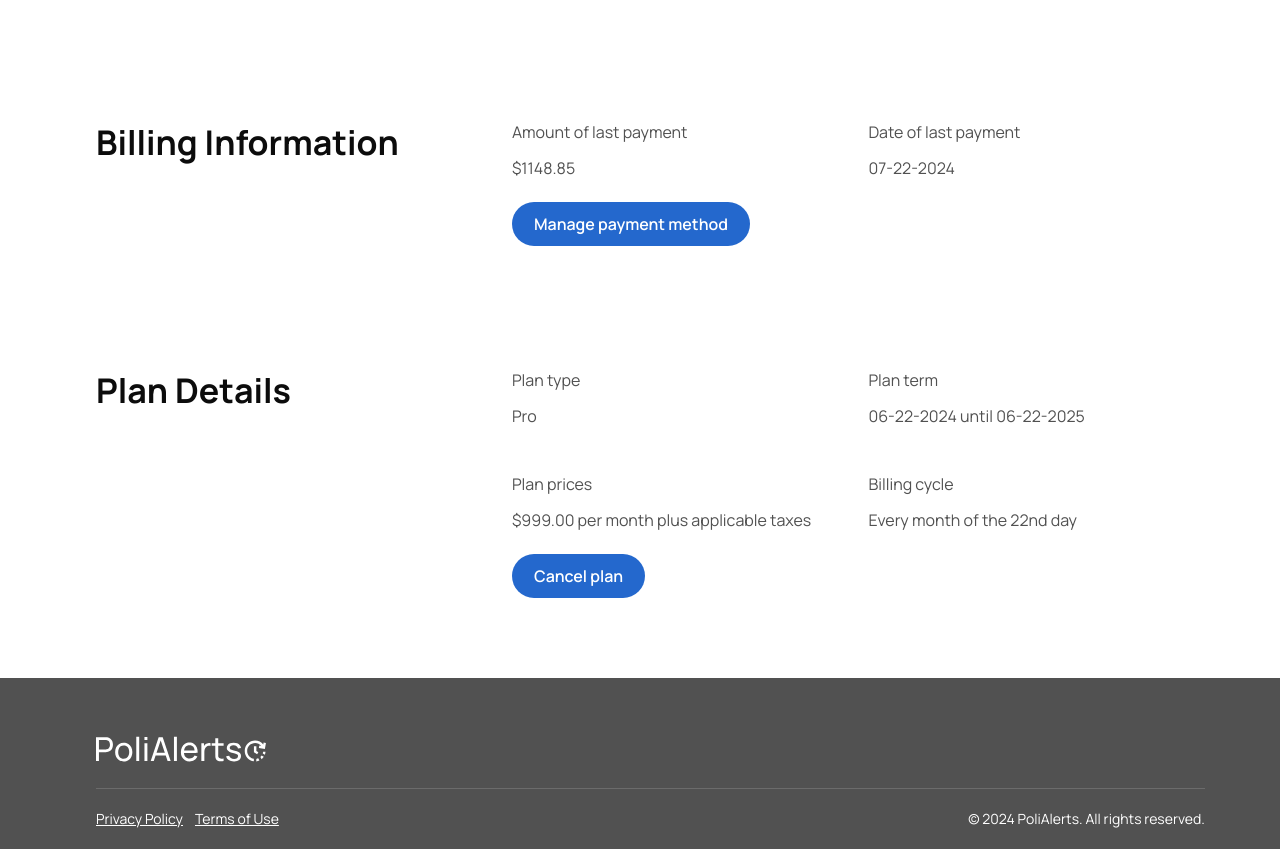
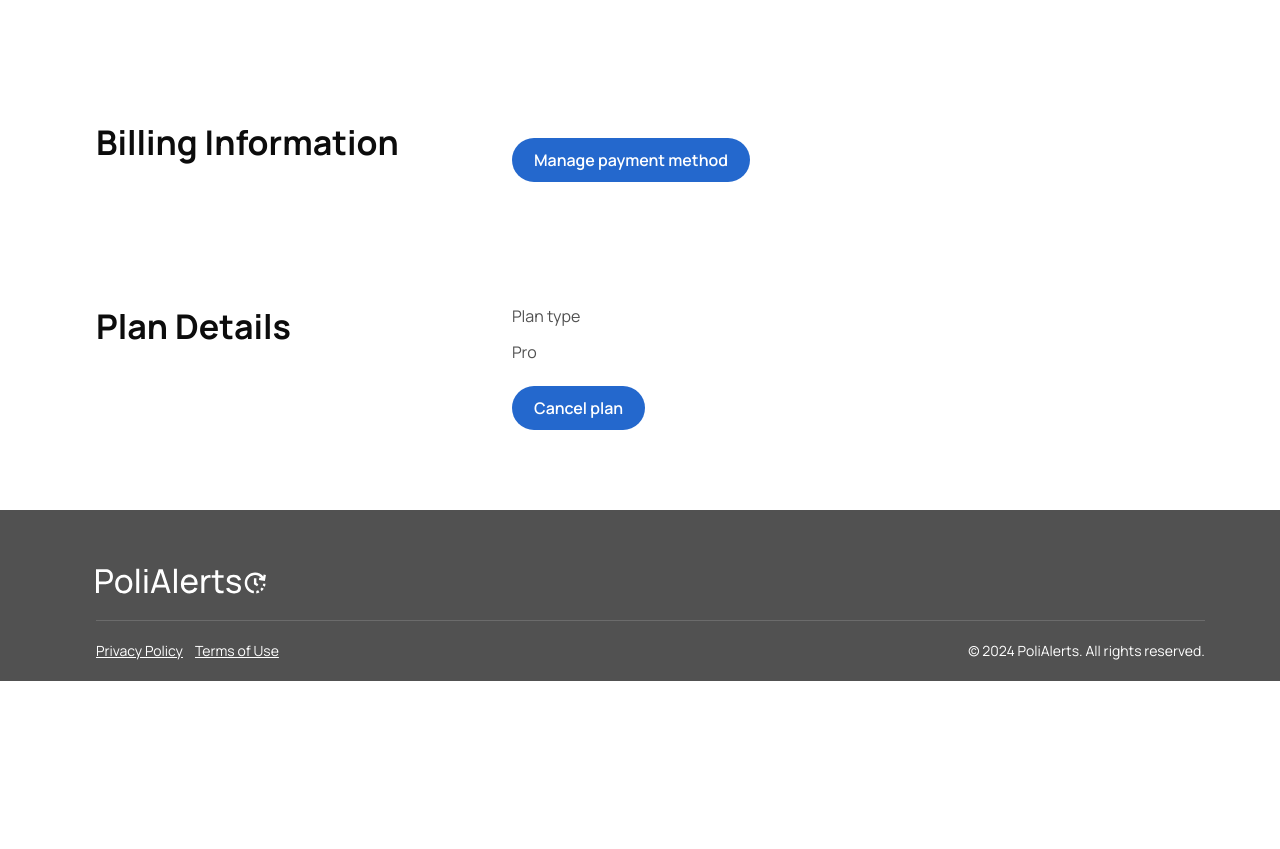
Before and after one commit to MurtazaAhmad/polialerts-app, a Next.js app: page /profile in a window 1280 px wide. Shown: the part 803-1652 px from the top of the page. After the commit the page ends 1484 px from the top, so only its background shows below. Built offline with nearby package versions, Linux system fonts and the light colour scheme; no server answers; the database is empty; sample sign-in values are in the browser's storage.

Commit message:
fix: Updates to profile page

```diff
--- a/src/components/Profile/BillingInfo.tsx
+++ b/src/components/Profile/BillingInfo.tsx
@@ -7,7 +7,7 @@ export default function BillingInfo() {
       </h2>
 
       <div className="md:w-[70%]">
-        <section className="grid md:grid-cols-2 grid-cols-1  gap-x-5 md:gap-y-10 gap-5">
+        {/* <section className="grid md:grid-cols-2 grid-cols-1  gap-x-5 md:gap-y-10 gap-5">
           <section>
             <p className="text-sm leading-[1.375rem] md:text-base md:leading-7 text-bodyColor mb-2">
               Amount of last payment
@@ -21,7 +21,7 @@ export default function BillingInfo() {
             </p>
             <p className="text-sm leading-[1.375rem] md:text-base md:leading-7 text-bodyColor">07-22-2024</p>
           </section>
-        </section>
+        </section> */}
 
         <section className="grid md:grid-cols-2 grid-cols-1  md:gap-y-10 gap-5 mb-10">
           <button
--- a/src/components/Profile/PlanDetails.tsx
+++ b/src/components/Profile/PlanDetails.tsx
@@ -16,7 +16,7 @@ export default function PlanDetails() {
               <p className="text-sm leading-[1.375rem] md:text-base md:leading-7 text-bodyColor">Pro</p>
             </section>
 
-            <section>
+            {/* <section>
               <p className="text-sm leading-[1.375rem] md:text-base md:leading-7 text-bodyColor mb-2">Plan term</p>
               <p className="text-sm leading-[1.375rem] md:text-base md:leading-7 text-bodyColor">
                 06-22-2024 until 06-22-2025
@@ -31,14 +31,14 @@ export default function PlanDetails() {
             <section>
               <p className="text-sm leading-[1.375rem] md:text-base md:leading-7 text-bodyColor mb-2">Billing cycle</p>
               <p className="text-sm leading-[1.375rem] md:text-base md:leading-7 text-bodyColor">
-               Every month of the 22nd day
+                Every month of the 22nd day
               </p>
-            </section>
+            </section> */}
           </section>
 
 
           <section className="mt-5 grid md:grid-cols-2 grid-cols-1  md:gap-y-10 gap-5 mb-5">
-            <CancelPlanModal/>
+            <CancelPlanModal />
           </section>
         </div>
       </section>
```
